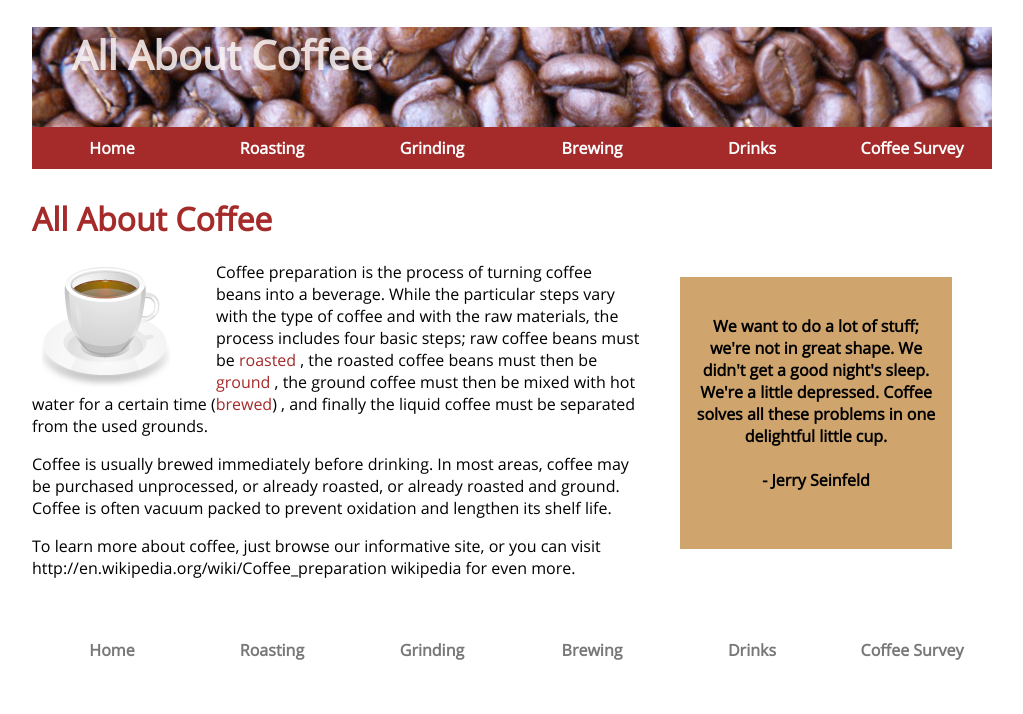
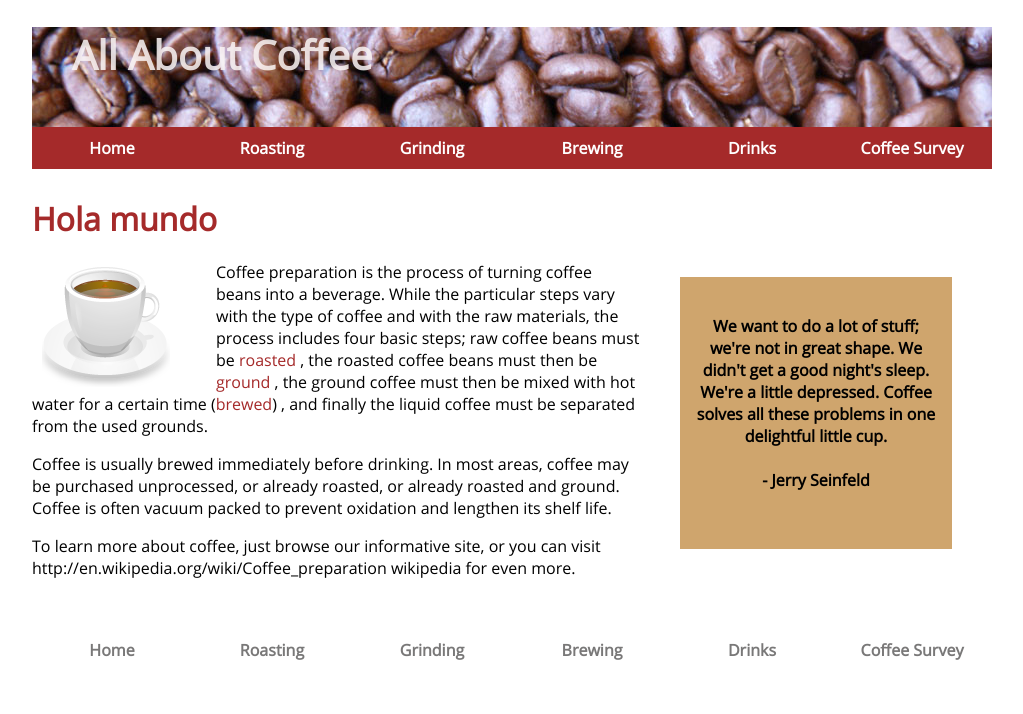
Before and after one commit to Vanesa136/Cafe, a plain HTML site: page index.html in a window 1280 px wide. Shown: the whole page, without its empty margins (128-1151 px from the left). Drawn offline with Linux system fonts and the light colour scheme; files whose address does not match are found by name.

Commit message:
index.html
Linea 26 modificada

```diff
--- a/index.html
+++ b/index.html
@@ -23,7 +23,7 @@
 			</header>
 
 
-				<h1>All About Coffee</h1>
+				<h1>Hola mundo</h1>
 			<figure>
 			<img class="taza" src="./images/coffee-cup.png" title="coffee-cup" alt="coffee-cup"/>
 			</figure>
```
